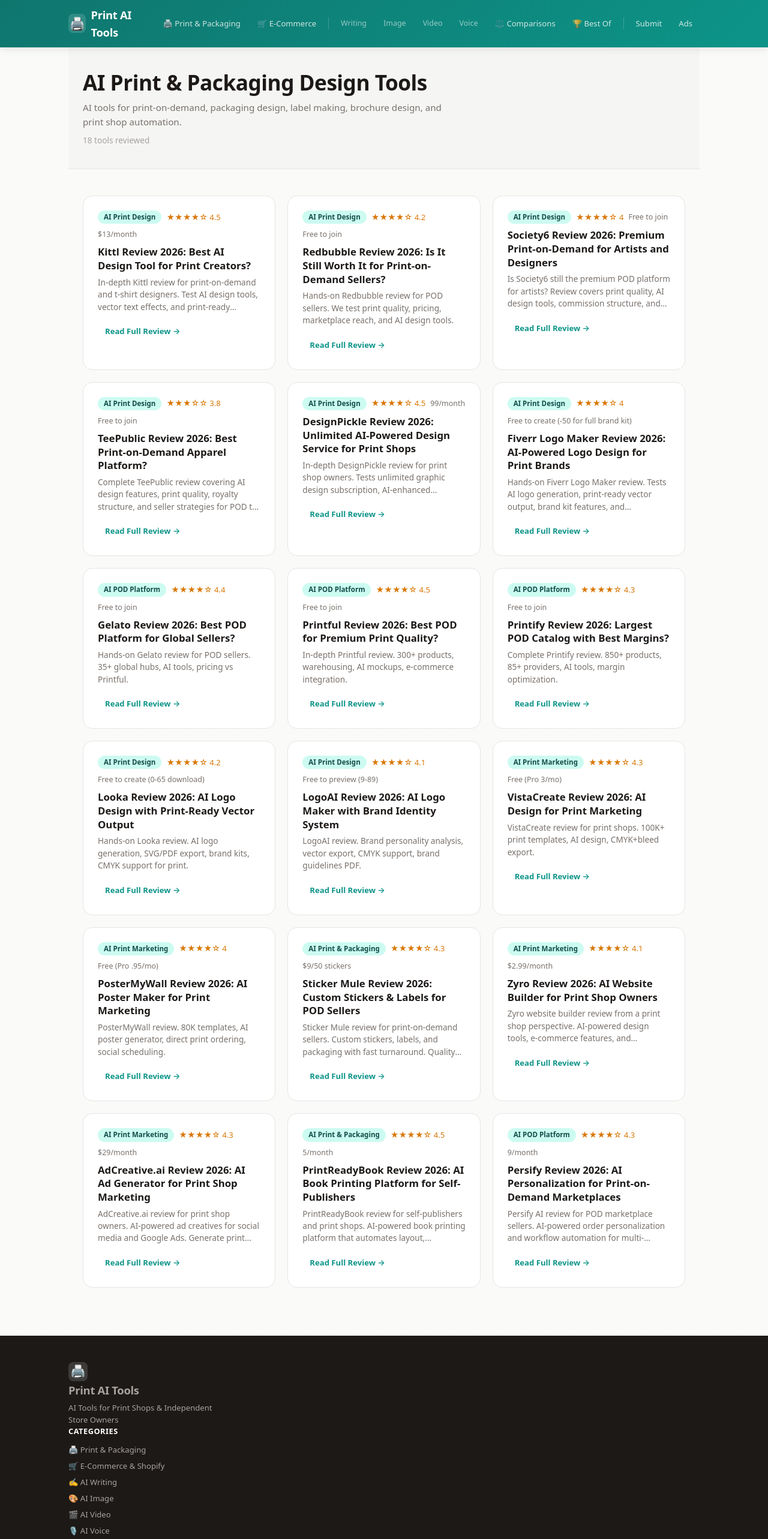
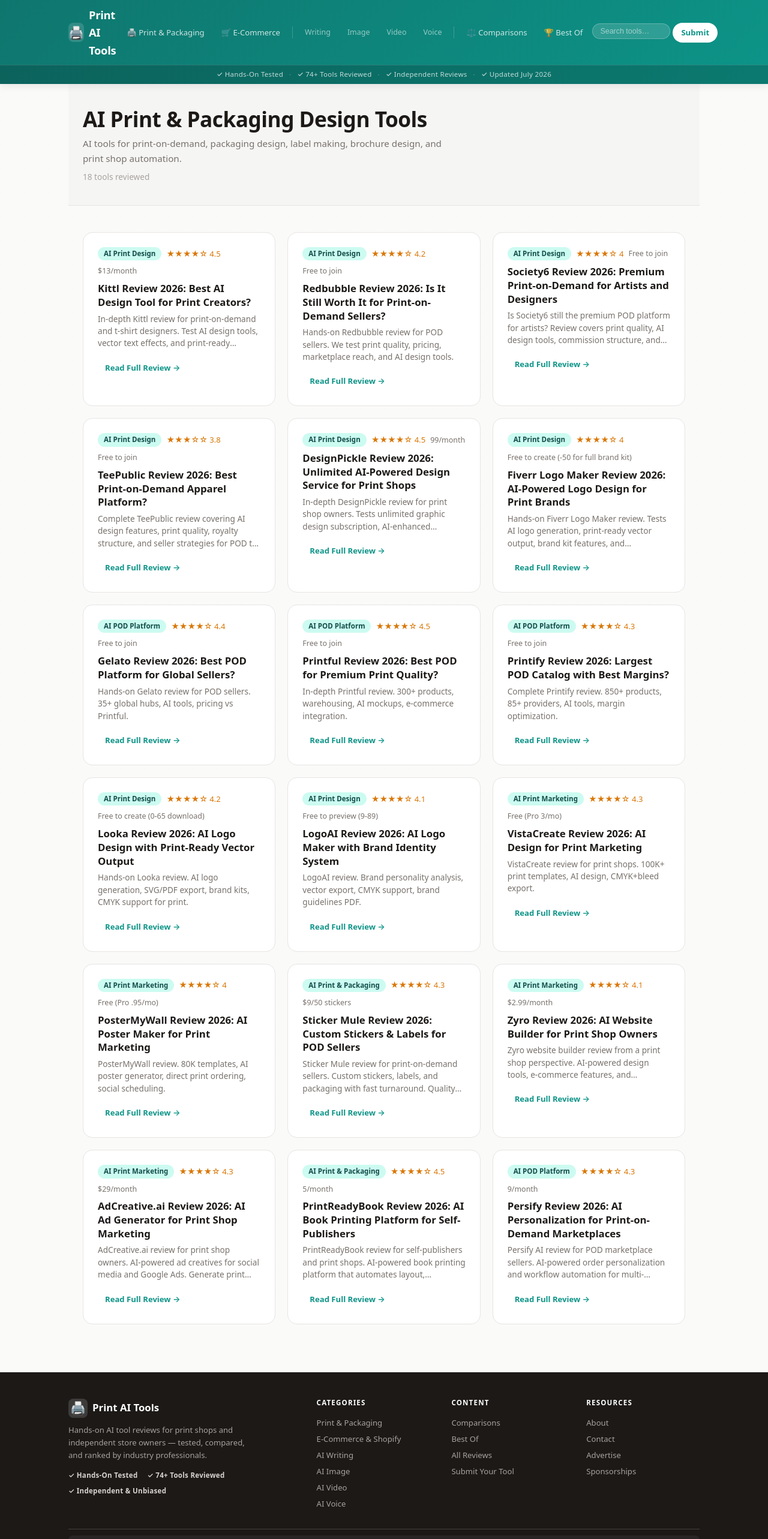
Before and after one commit to zprintprohk-rgb/aitoptools, a Next.js app: page /category/ai-print-design in a window 1280 px wide. Shown: the top 2566 px of the page at 60% size. Built offline with nearby package versions, Linux system fonts and the light colour scheme.

Commit message:
Redesign header/footer from benchmark research: 4-col footer with brand mission + trust badges, nav search, Submit CTA button, trust strip

```diff
--- a/src/app/globals.css
+++ b/src/app/globals.css
@@ -157,6 +157,54 @@
   margin: auto 4px;
 }
 .nav-secondary { opacity: 0.7; font-size: 0.78rem; }
+
+/* Nav search + CTA */
+.nav-search input {
+  background: rgba(255,255,255,0.14);
+  border: 1px solid rgba(255,255,255,0.25);
+  border-radius: 100px;
+  color: white;
+  font-size: 0.78rem;
+  padding: 5px 12px;
+  width: 130px;
+  transition: width var(--transition), background var(--transition);
+}
+.nav-search input::placeholder { color: rgba(255,255,255,0.55); }
+.nav-search input:focus { outline: none; background: rgba(255,255,255,0.22); width: 170px; }
+.nav-cta {
+  background: #fff;
+  color: var(--c-primary) !important;
+  font-size: 0.82rem;
+  font-weight: 700;
+  padding: 6px 14px;
+  border-radius: 100px;
+  text-decoration: none !important;
+  white-space: nowrap;
+  transition: background var(--transition), transform var(--transition);
+}
+.nav-cta:hover { background: var(--y-bg, #fff3d6); transform: translateY(-1px); }
+
+/* Trust bar */
+.trust-bar {
+  background: rgba(0,0,0,0.18);
+  border-top: 1px solid rgba(255,255,255,0.12);
+}
+.trust-bar-inner {
+  display: flex;
+  align-items: center;
+  justify-content: center;
+  gap: 10px;
+  padding: 6px 24px;
+  flex-wrap: wrap;
+}
+.trust-bar-inner span {
+  color: rgba(255,255,255,0.75);
+  font-size: 0.72rem;
+  font-weight: 500;
+  letter-spacing: 0.3px;
+  white-space: nowrap;
+}
+.trust-dot { opacity: 0.5; }
 
 .mobile-menu-btn {
   display: none;
@@ -790,13 +838,20 @@
 .footer-grid {
   display: grid;
   grid-template-columns: 2fr 1fr 1fr 1fr;
-  gap: 32px;
+  gap: 36px;
   padding-bottom: 28px;
   border-bottom: 1px solid #44403c;
 }
-.footer-logo { font-size: 1.05rem; font-weight: 700; color: white; }
-.footer-tagline { font-size: 0.82rem; margin-top: 6px; max-width: 260px; line-height: 1.5; color: var(--k-muted); }
-.footer-nav h4 { color: white; font-size: 0.8rem; font-weight: 600; margin-bottom: 10px; text-transform: uppercase; letter-spacing: 0.5px; }
+.footer-logo { font-size: 1.05rem; font-weight: 700; color: white; display: flex; align-items: center; gap: 8px; }
+.footer-tagline { font-size: 0.82rem; margin-top: 10px; max-width: 300px; line-height: 1.6; color: var(--k-muted); }
+.footer-badges { display: flex; flex-wrap: wrap; gap: 8px 16px; margin-top: 14px; }
+.footer-badge {
+  font-size: 0.72rem;
+  font-weight: 600;
+  color: #d6d3d1;
+  letter-spacing: 0.3px;
+}
+.footer-nav h4 { color: white; font-size: 0.72rem; font-weight: 700; margin-bottom: 12px; text-transform: uppercase; letter-spacing: 1.2px; }
 .footer-nav a {
   display: block;
   color: var(--k-muted) !important;
@@ -804,9 +859,23 @@
   padding: 3px 0;
   transition: color var(--transition);
 }
-.footer-nav a:hover { color: #d6d3d1 !important; }
-.footer-bottom { padding-top: 20px; }
-.footer-bottom p { font-size: 0.78rem; color: var(--k-tertiary); margin-bottom: 6px; }
+.footer-nav a:hover { color: var(--c-primary) !important; text-decoration: underline !important; text-underline-offset: 3px; }
+.footer-legal {
+  display: flex;
+  align-items: center;
+  justify-content: space-between;
+  gap: 12px;
+  flex-wrap: wrap;
+  padding-top: 18px;
+}
+.footer-copy { font-size: 0.76rem; color: var(--k-tertiary); margin: 0; }
+.footer-legal-links { display: flex; gap: 18px; flex-wrap: wrap; }
+.footer-legal-links a {
+  font-size: 0.76rem;
+  color: var(--k-muted) !important;
+  transition: color var(--transition);
+}
+.footer-legal-links a:hover { color: var(--c-primary) !important; }
 .footer-disclaimer {
   background: #292524;
   padding: 10px 14px;
@@ -837,6 +906,8 @@
   .review-grid { grid-template-columns: 1fr; }
   .pros-cons { grid-template-columns: 1fr; }
   .footer-grid { grid-template-columns: 1fr 1fr; }
+  .footer-brand { grid-column: 1 / -1; }
+  .footer-legal { flex-direction: column; align-items: flex-start; gap: 8px; }
   .pricing-grid { grid-template-columns: 1fr; }
   .review-content { padding: 20px; }
   .section-header h2 { font-size: 1.15rem; }
--- a/src/app/layout.js
+++ b/src/app/layout.js
@@ -59,12 +59,25 @@
               <Link href="/category/ai-image/" className="nav-link nav-secondary">Image</Link>
               <Link href="/category/ai-video/" className="nav-link nav-secondary">Video</Link>
               <Link href="/category/ai-voice/" className="nav-link nav-secondary">Voice</Link>
+              <span className="nav-divider" aria-hidden="true" />
               <Link href="/compare/" className="nav-link">⚖️ Comparisons</Link>
               <Link href="/best/" className="nav-link">🏆 Best Of</Link>
-              <span className="nav-divider" aria-hidden="true" />
-              <Link href="/submit-tool/" className="nav-link">Submit</Link>
-              <Link href="/sponsorships/" className="nav-link">Ads</Link>
+              <form action="/" method="get" className="nav-search" role="search">
+                <input type="search" name="q" placeholder="Search tools…" aria-label="Search tools" />
+              </form>
+              <Link href="/submit-tool/" className="nav-cta">Submit</Link>
             </nav>
+          </div>
+          <div className="trust-bar">
+            <div className="container trust-bar-inner">
+              <span>✓ Hands-On Tested</span>
+              <span className="trust-dot" aria-hidden="true">·</span>
+              <span>✓ 74+ Tools Reviewed</span>
+              <span className="trust-dot" aria-hidden="true">·</span>
+              <span>✓ Independent Reviews</span>
+              <span className="trust-dot" aria-hidden="true">·</span>
+              <span>✓ Updated July 2026</span>
+            </div>
           </div>
         </header>
 
@@ -73,52 +86,53 @@
         </main>
 
         <footer className="site-footer">
-          <div className="container footer-inner">
+          <div className="container">
+            <div className="footer-grid">
               <div className="footer-brand">
-              <span className="logo-icon">🖨️</span>
-              <span className="logo-text">{config.brand}</span>
-              <p className="footer-tagline">{config.tagline}</p>
+                <span className="footer-logo"><span className="logo-icon">🖨️</span> {config.brand}</span>
+                <p className="footer-tagline">Hands-on AI tool reviews for print shops and independent store owners — tested, compared, and ranked by industry professionals.</p>
+                <div className="footer-badges">
+                  <span className="footer-badge">✓ Hands-On Tested</span>
+                  <span className="footer-badge">✓ 74+ Tools Reviewed</span>
+                  <span className="footer-badge">✓ Independent &amp; Unbiased</span>
+                </div>
               </div>
               <div className="footer-nav">
                 <h4>Categories</h4>
-              <Link href="/category/ai-print-design/">🖨️ Print &amp; Packaging</Link>
-              <Link href="/category/ai-ecommerce/">🛒 E-Commerce &amp; Shopify</Link>
-              <Link href="/category/ai-writing/">✍️ AI Writing</Link>
-              <Link href="/category/ai-image/">🎨 AI Image</Link>
-              <Link href="/category/ai-video/">🎬 AI Video</Link>
-              <Link href="/category/ai-voice/">🎙️ AI Voice</Link>
+                <Link href="/category/ai-print-design/">Print &amp; Packaging</Link>
+                <Link href="/category/ai-ecommerce/">E-Commerce &amp; Shopify</Link>
+                <Link href="/category/ai-writing/">AI Writing</Link>
+                <Link href="/category/ai-image/">AI Image</Link>
+                <Link href="/category/ai-video/">AI Video</Link>
+                <Link href="/category/ai-voice/">AI Voice</Link>
+              </div>
+              <div className="footer-nav">
+                <h4>Content</h4>
+                <Link href="/compare/">Comparisons</Link>
+                <Link href="/best/">Best Of</Link>
+                <Link href="/best-ai-tools/">All Reviews</Link>
+                <Link href="/submit-tool/">Submit Your Tool</Link>
               </div>
               <div className="footer-nav">
                 <h4>Resources</h4>
                 <Link href="/about/">About</Link>
-              <Link href="/best-ai-tools/">Best AI Tools</Link>
-              <Link href="/compare/">Comparisons</Link>
-              <Link href="/best/">Best Of</Link>
-              <Link href="/submit-tool/">Submit Your Tool</Link>
+                <Link href="/contact/">Contact</Link>
+                <Link href="/sponsorships/">Advertise</Link>
                 <Link href="/sponsorships/">Sponsorships</Link>
               </div>
-            <div className="footer-nav">
-              <h4>Legal</h4>
+            </div>
+            <p className="footer-disclaimer">
+              <strong>Independent Operation:</strong> {config.brand} (aitoptools.net) is <strong>independently operated</strong> and is <strong>not affiliated with, partnered with, or authorized by</strong> aitoptools.com. All content is original and focused on AI tools for print shops, packaging, cross-border e-commerce, and independent store operations.
+            </p>
+            <div className="footer-legal">
+              <p className="footer-copy">© {new Date().getFullYear()} {config.brand} ({config.domain}). All rights reserved. We may earn commissions from links on this site.</p>
+              <nav className="footer-legal-links" aria-label="Legal">
                 <Link href="/disclaimer/">Disclaimer</Link>
                 <Link href="/affiliate-disclosure/">Affiliate Disclosure</Link>
                 <Link href="/privacy/">Privacy Policy</Link>
                 <Link href="/terms/">Terms of Service</Link>
+              </nav>
             </div>
-            <div className="footer-nav">
-              <h4>Support</h4>
-              <Link href="/contact/">Contact</Link>
-              <Link href="/about/">About</Link>
-            </div>
-          </div>
-          <div className="footer-bottom container">
-            <p className="footer-disclaimer">
-              <strong>Independent Operation:</strong> {config.brand} (aitoptools.net) is <strong>independently operated</strong> and is <strong>not affiliated with, partnered with, or authorized by</strong> aitoptools.com. All content is original and focused on AI tools for print shops, packaging, cross-border e-commerce, and independent store operations.
-            </p>
-            <p className="footer-disclosure">
-              Some links on this site are affiliate links. We may earn a commission if you purchase through these links,
-              at no additional cost to you. See our <Link href="/affiliate-disclosure/">Affiliate Disclosure</Link> for details.
-            </p>
-            <p>© {new Date().getFullYear()} {config.brand} ({config.domain}). All rights reserved.</p>
           </div>
         </footer>
       </body>
```
Also changed, not shown: src/app/page.js (+7 -1 lines). Lines whose indentation alone changed are shown as unchanged.
